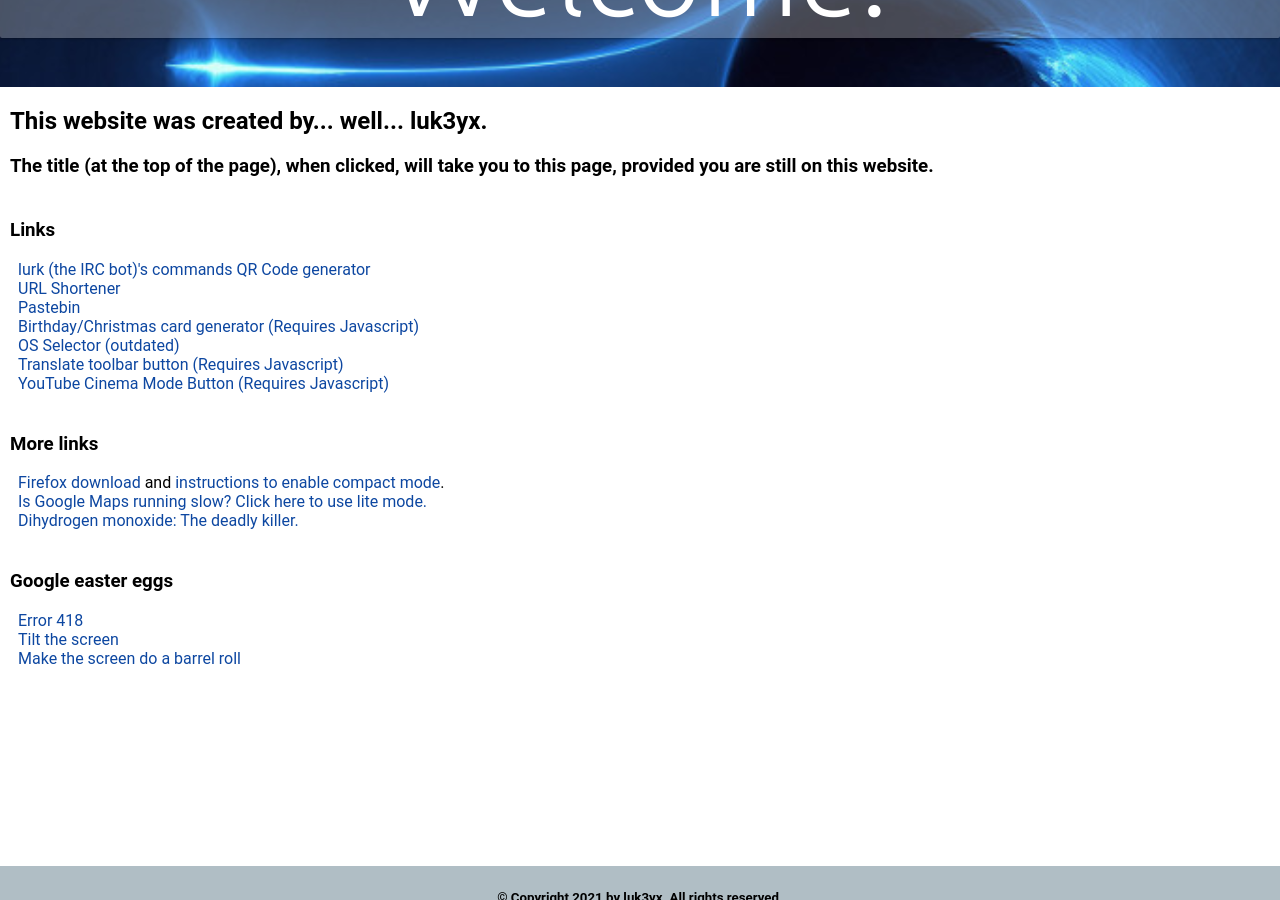
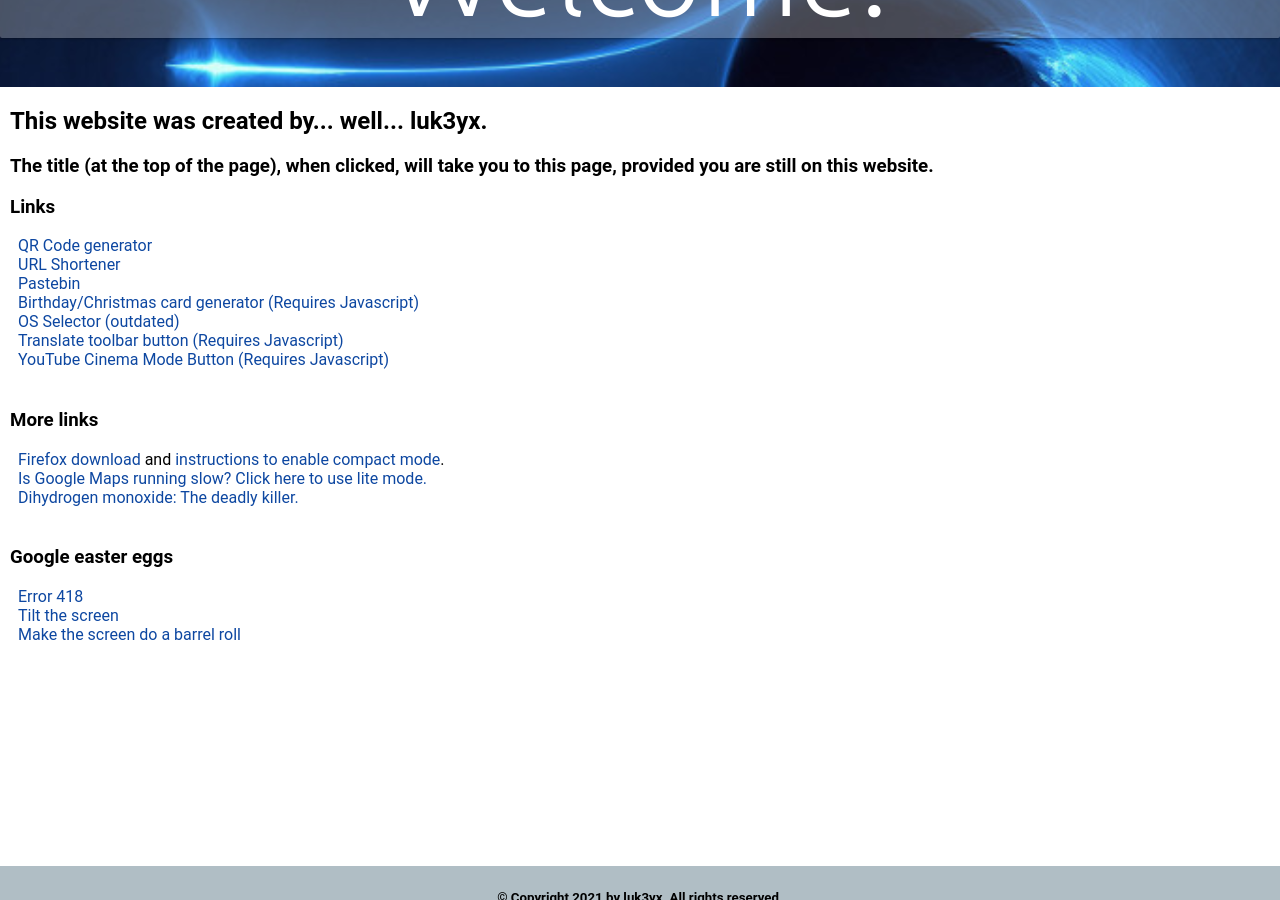
Before and after one commit to luk3yx/luk3yx.github.io, a Jekyll site: the page built from index.html, in a window 1280 px wide and 900 px high, scrolled down 1038 px. Built offline with Jekyll 4.4.1, drawn with Linux system fonts in a browser that asks for light colours.

Commit message:
Fix index.html

```diff
--- a/index.html
+++ b/index.html
@@ -16,16 +16,13 @@ redirect_from:
 
 <!--<h4 class="new">
     New: Lots of changes, most notably the Chirstmas card generator works again.
-</h4>-->
+</h4>
 
-<hr/>
+<hr/>-->
 <h3>
     Links
 </h3>
 <p class="indent">
-    <a href="lurk.html">
-        lurk (the IRC bot)'s commands
-    </a>
     <a href="qrgenerator.html">
         QR Code generator
     </a>
```
